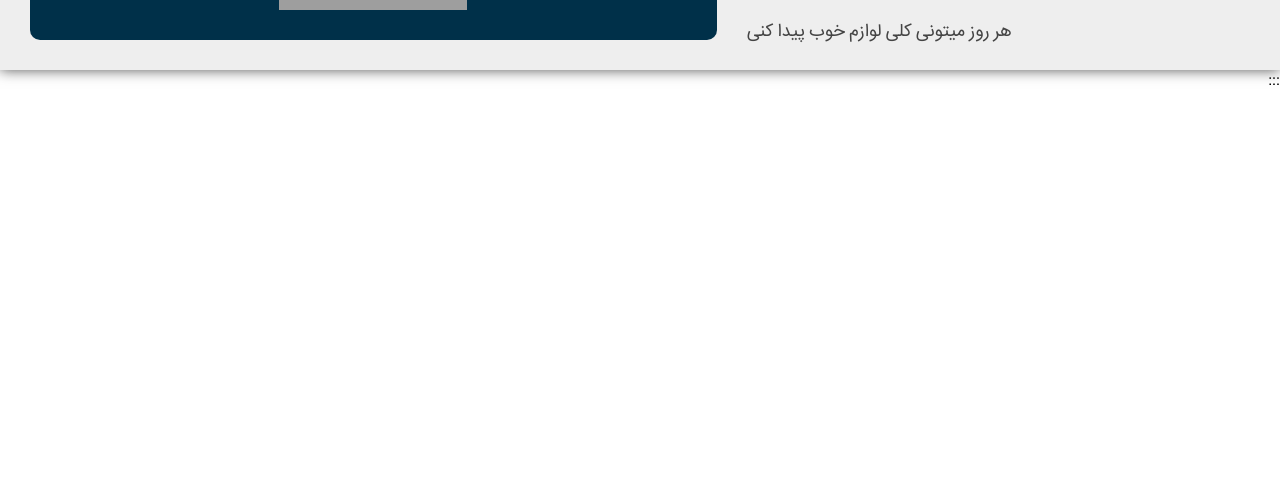
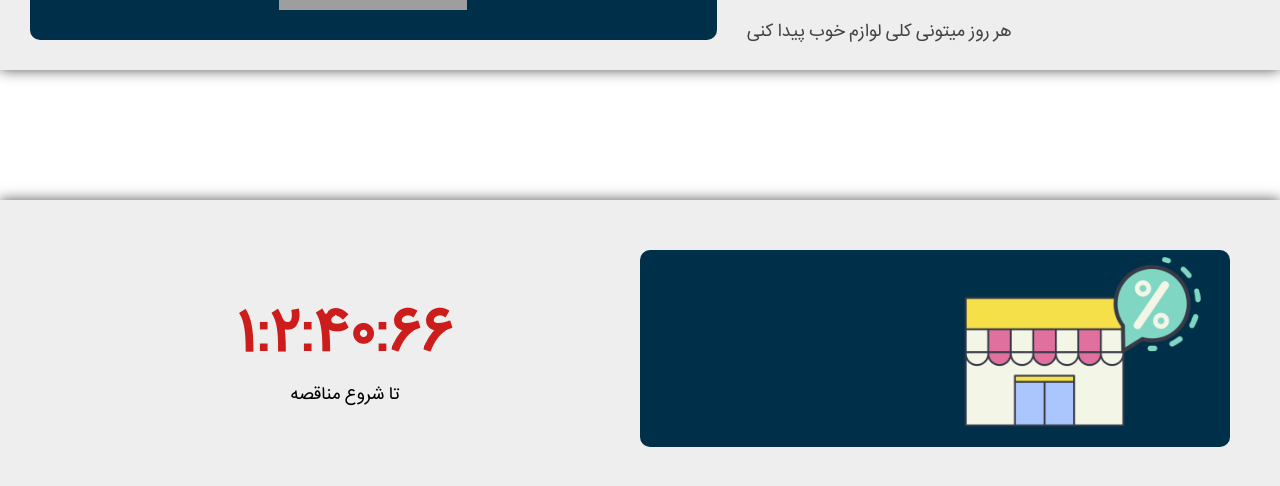
Before and after one commit to arsalannury/react-training, a React (Create React App) app: page / in a window 1280 px wide. Shown: the part 580-1066 px from the top of the page. Before the commit the page ends 800 px from the top, so only its background shows below. Built offline with nearby package versions, Linux system fonts and the light colour scheme; grey boxes are pictures that could not be loaded.

Commit message:
banner time

```diff
--- a/src/components/BannerHomePage/Banner.js
+++ b/src/components/BannerHomePage/Banner.js
@@ -1,84 +1,88 @@
-import {Grid} from '@mui/material';
-import styled from 'styled-components';
+import { Grid } from "@mui/material";
+import styled from "styled-components";
 
 function Banner() {
   return (
     <>
-    <Container container justifyContent={'space-between'}>
-    <Grid item xs={12} sm={6} md={6} lg={5} >
-         <TextBox container flexDirection={'column'} justifyContent={'space-around'} alignItems={'center'}>
-          <Title>مناقصه های <BoldText>زود باش</BoldText> رو از دست ندیا</Title>
+      <Container container justifyContent={"space-between"}>
+        <Grid item xs={12} sm={12} md={6} lg={5}>
+          <TextBox
+            container
+            flexDirection={"column"}
+            justifyContent={"space-around"}
+            alignItems={"center"}
+          >
+            <Title>
+              مناقصه های <BoldText>زود باش</BoldText> رو از دست ندیا
+            </Title>
             <LineOne>هر هفته بهترین تخفیفارو میگیری</LineOne>
             <LineTwo>هر روز میتونی کلی لوازم خوب پیدا کنی</LineTwo>
           </TextBox>
         </Grid>
-     <Grid item xs={12} sm={6} md={6} lg={7} >
-         <BannerBox container justifyContent={'center'} alignItems={'center'}>
+        <Grid item xs={12} sm={12} md={6} lg={7}>
+          <BannerBox container justifyContent={"center"} alignItems={"center"}>
             <Image src="shoppingbox.png" />
           </BannerBox>
         </Grid>
-
       </Container>
     </>
-  )
+  );
 }
 
 export default Banner;
 
 const Container = styled(Grid)`
-background : #eee;
-margin-top : 150px;
+  background: #eee;
+  margin-top: 150px;
   box-shadow: 0 0 13px #555;
-`
+`;
 
 const TextBox = styled(Grid)`
-height : 100%;
-`
+  height: 100%;
+`;
 const BannerBox = styled(Grid)`
-background : #003049;
+  background: #003049;
   padding: 30px;
   margin: 30px;
   border-radius: 10px;
-    width:unset !important;
-`
+  width: unset !important;
+`;
 const Image = styled.img`
   width: 30%;
-@media screen and (max-width : 600px) {
-    width : 80%;
+  @media screen and (max-width: 600px) {
+    width: 80%;
   }
-`
+`;
 
 const Title = styled.h1`
-align-self : flex-start;
-margin-right : 10px;
+  align-self: flex-start;
+  margin-right: 10px;
   font-size: 1.5em;
-color : #444;
-@media screen and (max-width : 600px) {
-    align-self : center;
-    padding : 10px;
-    font-size : .9em;
-    margin : 0;
+  color: #444;
+  @media screen and (max-width: 900px) {
+    align-self: center;
+    padding: 10px;
+    font-size: 0.9em;
+    margin: 0;
   }
-`
+`;
 const LineOne = styled.p`
-color : #444;
-@media screen and (max-width : 600px) {
-
-    padding : 10px;
-    font-size: .8em;
+  color: #444;
+  @media screen and (max-width: 900px) {
+    padding: 10px;
+    font-size: 0.8em;
   }
-`
+`;
 const LineTwo = styled.p`
-color : #444;
-align-self : end;
-@media screen and (max-width : 600px) {
-    padding : 10px;
-    font-size: .8em;
-    align-self : center;
+  color: #444;
+  align-self: end;
+  @media screen and (max-width: 900px) {
+    padding: 10px;
+    font-size: 0.8em;
+    align-self: center;
   }
-`
+`;
 const BoldText = styled.span`
-color : #cd1c1c;
+  color: #cd1c1c;
   font-size: 1.5em;
-
-`
+`;
--- a/src/components/BannerHomePage/BannerTime.js
+++ b/src/components/BannerHomePage/BannerTime.js
@@ -1,4 +1,6 @@
 import { useState, useEffect } from "react";
+import styled from "styled-components";
+import { Grid } from "@mui/material";
 import { useTimer } from "react-timer-hook";
 
 function MyTimer({ expiryTimestamp }) {
@@ -7,22 +9,48 @@ function MyTimer({ expiryTimestamp }) {
     onExpire: () => console.warn("onExpire called"),
   });
 
-  String.prototype.toPersian = function(){
-  let num = ['۱','۲','۳','۴','۵','۶','۷','۸','۹','۰'];
-  return this.replace(/[0-9]/g, function(number){
-      return num[+number]
-  })
-  }
+  String.prototype.toPersian = function () {
+    let num = ["۱", "۲", "۳", "۴", "۵", "۶", "۷", "۸", "۹", "۰"];
+    return this.replace(/[0-9]/g, function (number) {
+      return num[+number];
+    });
+  };
 
   const show = (localTime) => {
-   localTime.toString().toPersian()
-  }
+    return localTime.toString().toPersian();
+  };
 
   return (
     <>
-      <div>
-       {show(days)}:{show(hours)}:{show(minutes)}:{show(seconds)}
-      </div>
+      <GridMain
+        container
+        alignItems={"center"}
+        justifyContent={"space-between"}
+        rowGap={"40px"}
+      >
+        <Grid item xs={12} sm={12} md={6} lg={6}>
+          <ImageBox
+            container
+            alignItems={"center"}
+            justifyContent={"flex-start"}
+          >
+            <Image src="discount.png" />
+          </ImageBox>
+        </Grid>
+        <Grid item xs={12} sm={12} md={6} lg={6}>
+          <TimerBox
+            container
+            alignItems={"center"}
+            justifyContent={"center"}
+            flexDirection={"column"}
+          >
+            <Timer>
+              {show(days)}:{show(hours)}:{show(minutes)}:{show(seconds)}
+            </Timer>
+            <TimerText>تا شروع مناقصه</TimerText>
+          </TimerBox>
+        </Grid>
+      </GridMain>
     </>
   );
 }
@@ -38,3 +66,33 @@ const BannerTime = () => {
 };
 
 export default BannerTime;
+
+const TimerBox = styled(Grid)``;
+const ImageBox = styled(Grid)`
+  background: #003049;
+  border-radius: 10px;
+`;
+const Image = styled.img`
+  width: 50%;
+  @media screen and (max-width: 600px) {
+    width: 75%;
+  }
+`;
+const GridMain = styled(Grid)`
+  padding: 50px;
+  margin-top: 130px;
+  background: #eee;
+  box-shadow: 0 0 13px #555;
+  @media screen and (max-width: 600px) {
+    padding: 20px;
+  }
+`;
+const Timer = styled(Grid)`
+  color: #cd1c1c;
+  font-size: 3.5em;
+  font-weight: bold;
+  @media screen and (max-width: 599px) {
+    font-size: 1.5em;
+  }
+`;
+const TimerText = styled(Grid)``;
--- a/src/components/Header/Header.js
+++ b/src/components/Header/Header.js
@@ -8,6 +8,7 @@ const Header = () => {
   const [styles, setStyles] = useState(false);
 
   useEffect(() => {
+    window.innerWidth <= 600 ? setStyles(true) : setStyles(false)
     window.addEventListener("resize", (e) => {
       e.target.innerWidth <= 600 ? setStyles(true) : setStyles(false);
     });
```
Also changed, not shown: public/discount.png (added). Lines whose indentation alone changed are shown as unchanged.
